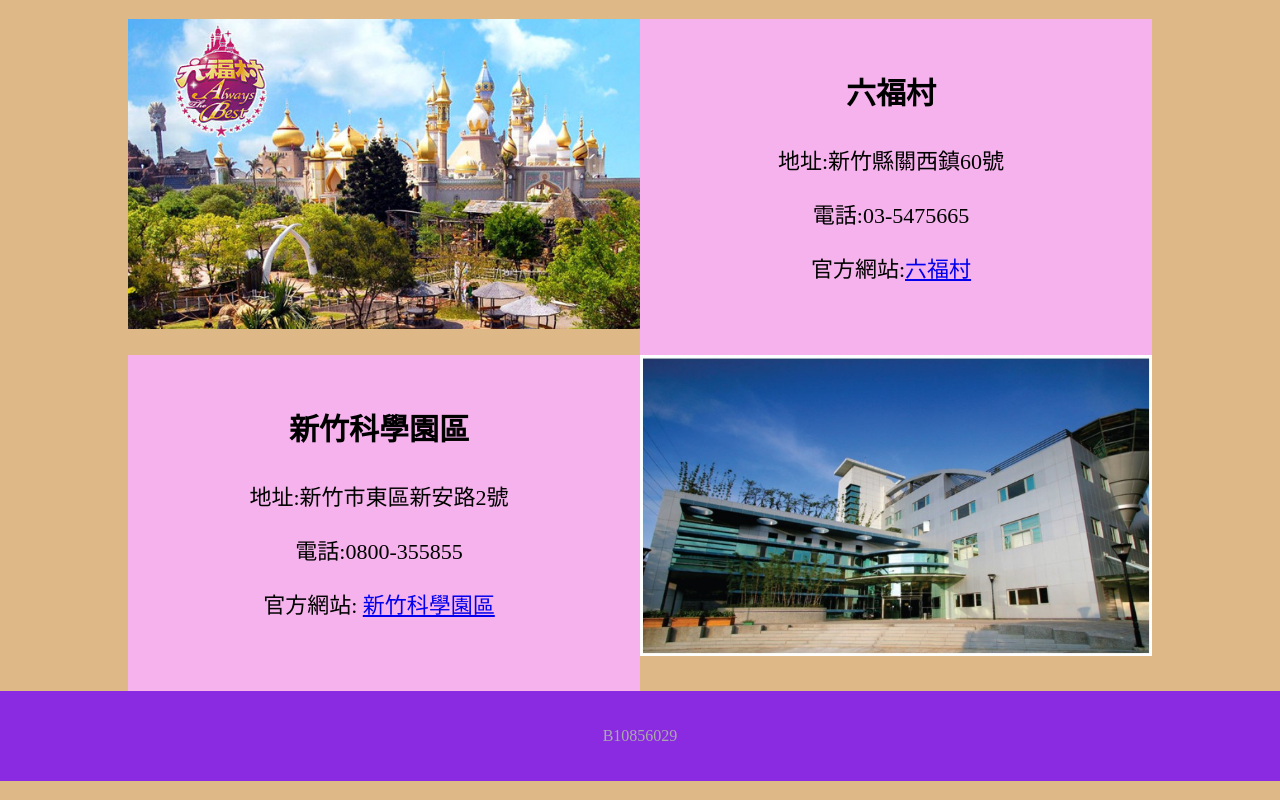
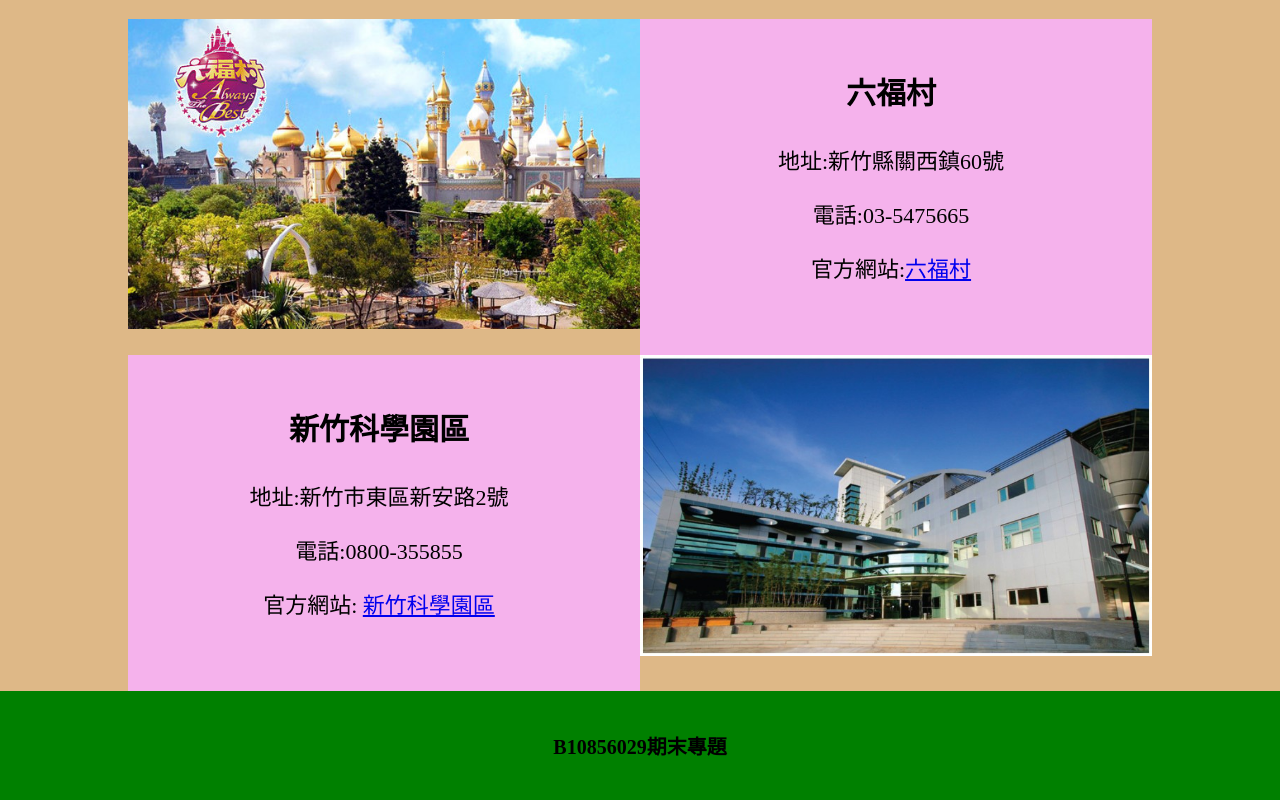
Before and after one commit to B10856029/B10856029.github.io, a plain HTML site: page Final/index.html in a window 1280 px wide. Shown: the part 3004-3804 px from the top of the page. Drawn offline with Linux system fonts and the light colour scheme.

Commit message:
期末專題

```diff
--- a/Final/css.css
+++ b/Final/css.css
@@ -101,10 +101,11 @@
 }
 
 .footer {
-    background-color: blueviolet;
-    color: #aaa;
+    background-color: green;
+    color: black;
     text-align: center;
     padding: 20px 0px;
+    font-size: 20px;
 }
 
 .region {
--- a/Final/index.html
+++ b/Final/index.html
@@ -184,7 +184,7 @@
 
 
     <div class="footer ">
-        <p>B10856029</p>
+        <p><b>B10856029期末專題</b></p>
     </div>
 
 </body>
```
